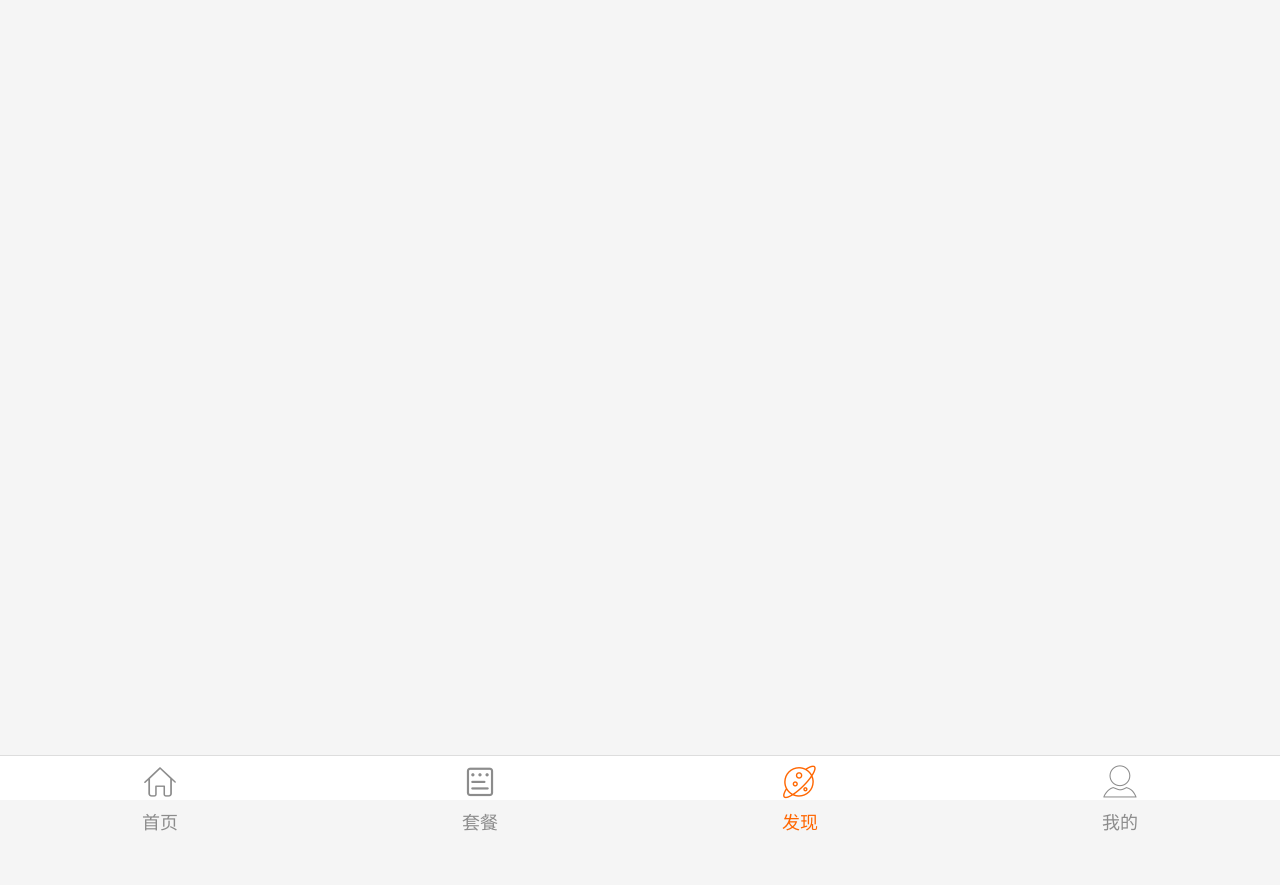
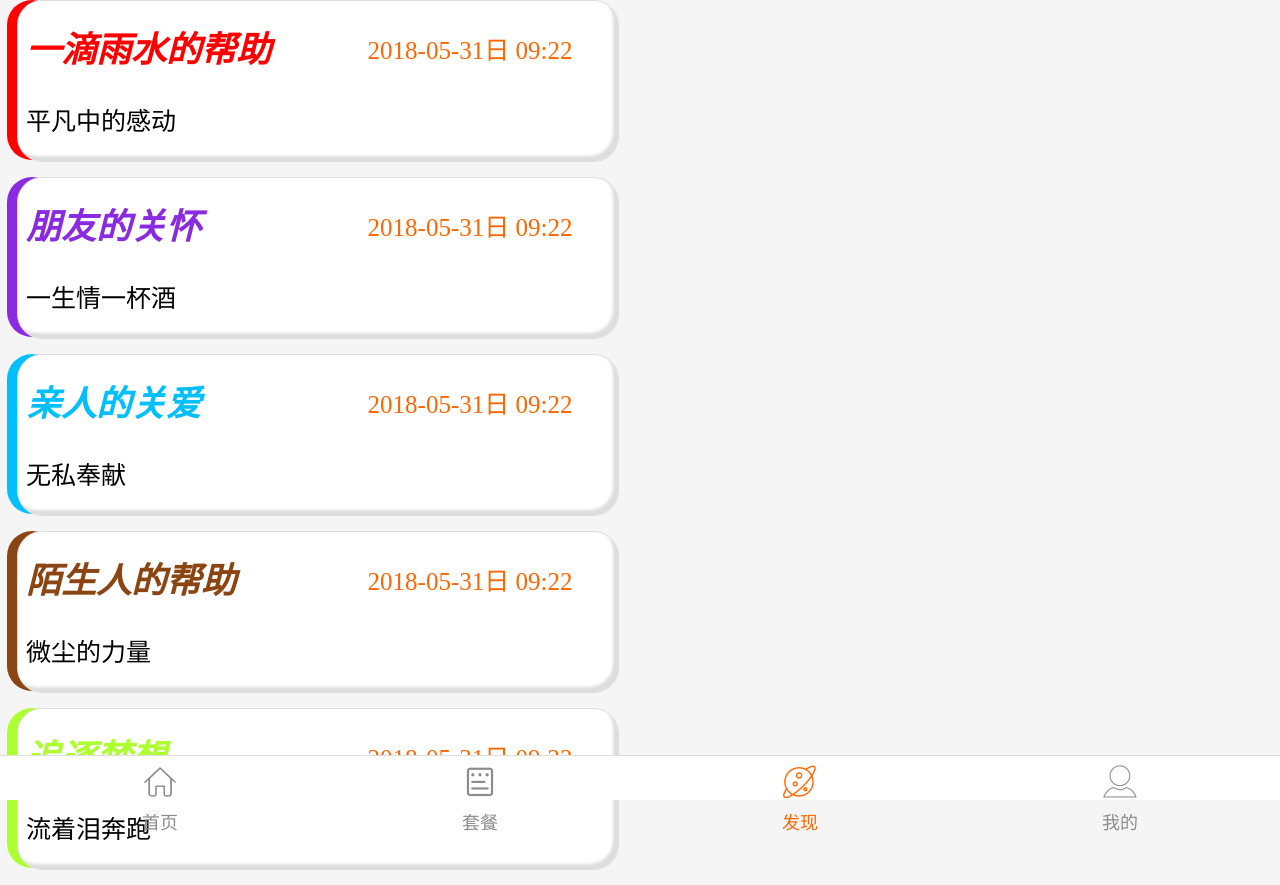
Before and after one commit to webxinyu/PerfectConfession, a plain HTML site: page discover.html in a window 1280 px wide. Before the commit the page ends 800 px from the top, so only its background shows below. Drawn offline with Linux system fonts and the light colour scheme.

Commit message:
发现列表

```diff
--- a/css/custom/discover.css
+++ b/css/custom/discover.css
@@ -5,3 +5,82 @@ footer ul li:nth-of-type(3) i.iconfont {		/* 当前窗口底部颜色 */
 footer ul li:nth-of-type(3) b {
 	color: #FF6600;
 }
+.storyList {			/* 事迹列表 */
+	padding: 0 7px;
+}
+.storyList li {
+	height: 1.6rem;
+	position: relative;
+	margin-bottom: 17px;
+}
+.storyList li article {
+	height: 1.6rem;
+	width: 0.5rem;
+	background: #f00;
+	border-radius: 0.25rem;
+}
+.storyList li:nth-of-type(2) article{
+	background: blueviolet;
+}
+.storyList li:nth-of-type(3) article{
+	background: deepskyblue;
+}
+.storyList li:nth-of-type(4) article{
+	background: saddlebrown;
+}
+.storyList li:nth-of-type(5) article{
+	background: greenyellow;
+}
+.storySummary {
+	position: absolute;
+	height: 1.6rem;
+	width: 6rem;
+	background: #fff;
+	top: 0;
+	left: 0.1rem;
+	border: 1px #ddd solid;
+	border-radius: 0.25rem;
+	box-shadow: -5px -5px 3px #ddd inset;
+	overflow: hidden;
+	display: flex;
+}
+.summaryLeft {		/* 标题和简介 */
+	flex: 1;
+	padding-left: 0.08rem;
+}
+.summaryLeft>h1 {
+	font-size: 0.35rem;
+	height: 1rem;
+	line-height: 1rem;
+	font-style: italic;
+	color: #FF0000;
+}
+.storyList li:nth-of-type(2) .storySummary .summaryLeft>h1{
+	color: blueviolet;
+}
+.storyList li:nth-of-type(3) .storySummary .summaryLeft>h1{
+	color: deepskyblue;
+}
+.storyList li:nth-of-type(4) .storySummary .summaryLeft>h1{
+	color: saddlebrown;
+}
+.storyList li:nth-of-type(5) .storySummary .summaryLeft>h1{
+	color: greenyellow;
+}
+.summaryLeft>h2 {
+	font-size: 0.25rem;
+	height: 0.6rem;
+	width: 2.5rem;
+	font-weight: normal;
+	overflow:hidden;
+    text-overflow:ellipsis;
+    white-space:nowrap
+}
+.publicationTime {
+	flex: 1;
+	font-size: 0.25rem;
+	color: #FF6600;
+	height: 1.6rem;
+	line-height: 1rem;
+	text-align: center;
+}
--- a/discover.html
+++ b/discover.html
@@ -11,8 +11,69 @@
 		<link rel="stylesheet" type="text/css" href="css/custom/footer.css"/>
 	</head>
 	<body>
-
-
+		<!-- 爱情、友情、亲情、爱心事迹 -->
+		<ul class="storyList">
+			<li>
+				<article></article>
+				<div class="storySummary">
+					<div class="summaryLeft">
+						<h1>一滴雨水的帮助</h1>
+						<h2>平凡中的感动</h2>
+					</div>
+					<span class="publicationTime " id="">
+						2018-05-31日 09:22
+					</span>
+				</div>
+			</li>
+			<li>
+				<article></article>
+				<div class="storySummary">
+					<div class="summaryLeft">
+						<h1>朋友的关怀</h1>
+						<h2>一生情一杯酒</h2>
+					</div>
+					<span class="publicationTime " id="">
+						2018-05-31日 09:22
+					</span>
+				</div>
+			</li>
+			<li>
+				<article></article>
+				<div class="storySummary">
+					<div class="summaryLeft">
+						<h1>亲人的关爱</h1>
+						<h2>无私奉献</h2>
+					</div>
+					<span class="publicationTime " id="">
+						2018-05-31日 09:22
+					</span>
+				</div>
+			</li>
+			<li>
+				<article></article>
+				<div class="storySummary">
+					<div class="summaryLeft">
+						<h1>陌生人的帮助</h1>
+						<h2>微尘的力量</h2>
+					</div>
+					<span class="publicationTime " id="">
+						2018-05-31日 09:22
+					</span>
+				</div>
+			</li>
+			<li>
+				<article></article>
+				<div class="storySummary">
+					<div class="summaryLeft">
+						<h1>追逐梦想</h1>
+						<h2>流着泪奔跑</h2>
+					</div>
+					<span class="publicationTime " id="">
+						2018-05-31日 09:22
+					</span>
+				</div>
+			</li>
+		</ul>
 		<!-- 底部导航 -->
 		<footer>
 			<ul>
--- a/js/custom/discover.js
+++ b/js/custom/discover.js
@@ -0,0 +1,8 @@
+$(function(){
+	$(".storySummary").on("touchstart",function(){
+		$(this).css("background","#eee");
+	})
+	$(".storySummary").on("touchend",function(){
+		$(this).css("background","#fff");
+	})
+})
```
